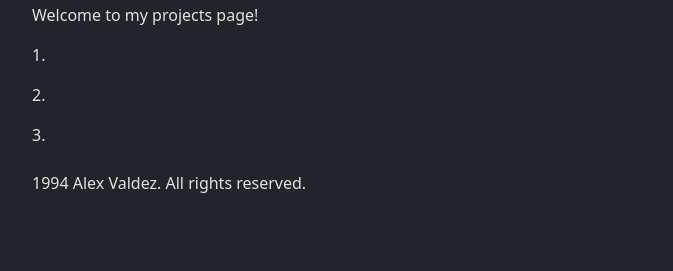
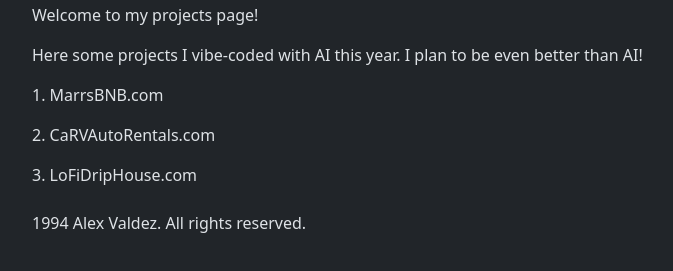
Before and after one commit to Aval23/Website_Portfolio, a plain HTML site: page projects.html in a window 1280 px wide. Shown: the part 133-404 px from the top of the page, without its empty margins (50-723 px from the left). Drawn offline with nearby package versions, Linux system fonts and the light colour scheme.

Commit message:
trying to fix images add links to projects

```diff
--- a/projects.html
+++ b/projects.html
@@ -27,10 +27,10 @@
     <div class="container mt-4">
       <h1>My Projects</h1>
       <p>Welcome to my projects page!</p>
-      <p></p>
-      <p>1. <a href=></a></p>
-      <p>2. <a href=""></a></p>
-      <p>3. <a /a></p>
+      <p>Here some projects I vibe-coded with AI this year. I plan to be even better than AI!</p>
+      <p>1. <a href="MarrsBNB.com"></a>MarrsBNB.com</p>
+      <p>2. <a href="CaRVAutoRentals.com"></a>CaRVAutoRentals.com</p>
+      <p>3. <a href="LoFiDripHouse.com"></a>LoFiDripHouse.com</p>
     </div>
 
     <!--//////////////////////////////////////////////ADD ABOVE//////////////////////////////////////////////////////////////////////-->
```
Also changed, not shown: dolly.html (+3 -3 lines).
